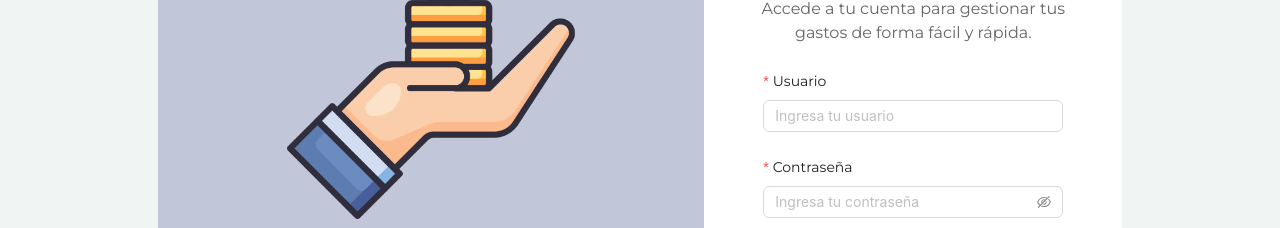
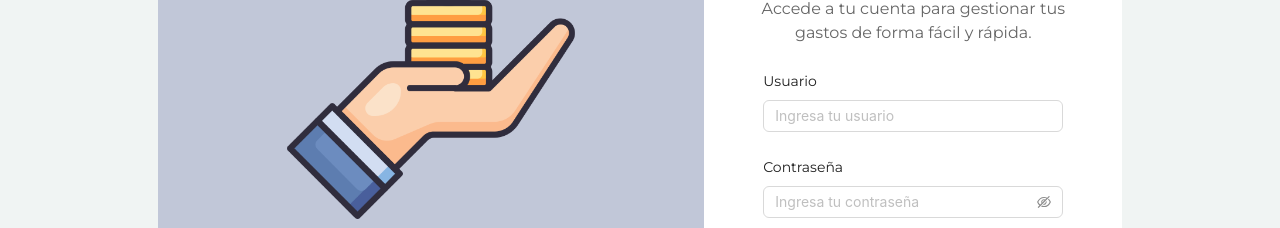
Before and after one commit to Ricolin2653M/Sistema-Gestor-de-Gastos, a React (Vite) app: page /login in a window 1280 px wide. Shown: the part 264-492 px from the top of the page. Built offline with nearby package versions, Linux system fonts and the light colour scheme.

Commit message:
finished

```diff
--- a/src/pages/login/index.jsx
+++ b/src/pages/login/index.jsx
@@ -34,7 +34,7 @@ const Login = () => {
           <Form.Item
             label="Usuario"
             name="username"
-            rules={[{ required: true, message: "Por favor ingresa tu usuario!" }]}
+            //rules={[{ required: true, message: "Por favor ingresa tu usuario!" }]}
           >
             <Input placeholder="Ingresa tu usuario" />
           </Form.Item>
@@ -42,7 +42,7 @@ const Login = () => {
           <Form.Item
             label="Contraseña"
             name="password"
-            rules={[{ required: true, message: "Por favor ingresa tu contraseña!" }]}
+            //rules={[{ required: true, message: "Por favor ingresa tu contraseña!" }]}
           >
             <Input.Password placeholder="Ingresa tu contraseña" />
           </Form.Item>
```
